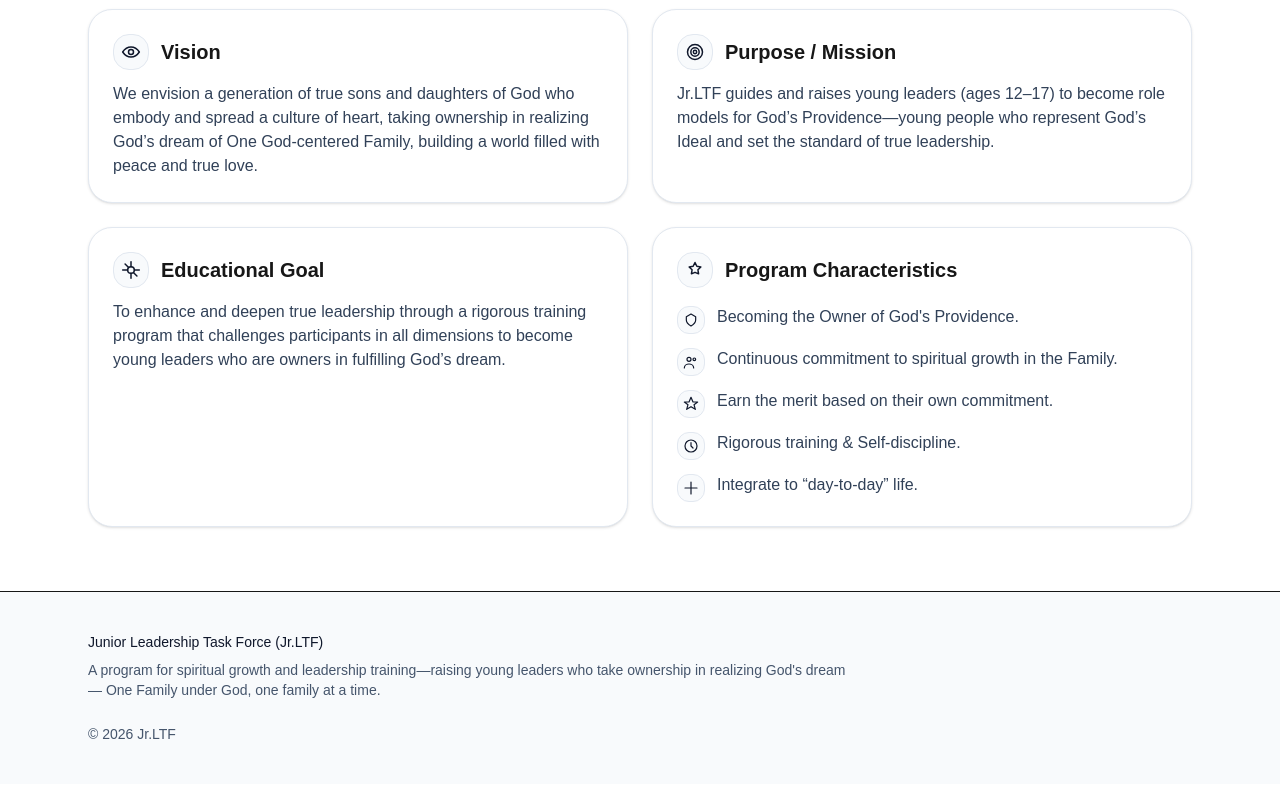
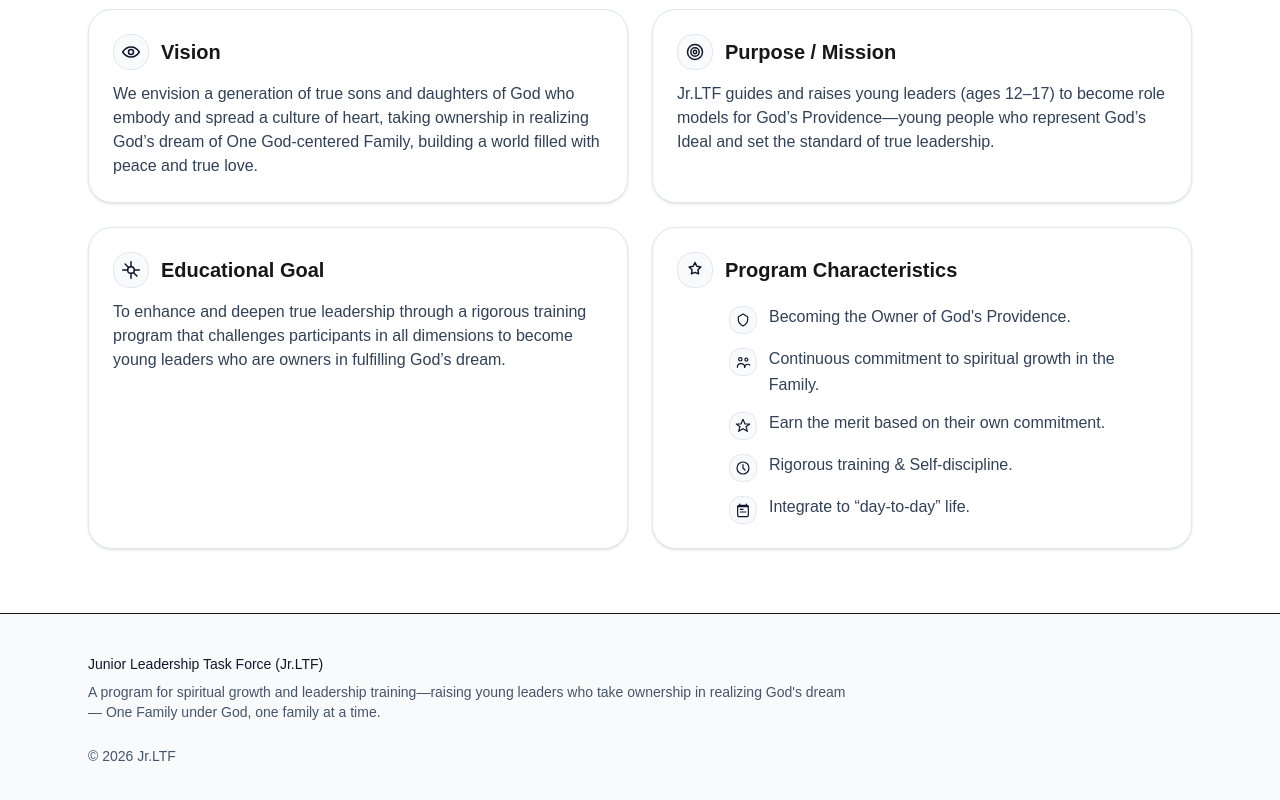
Before and after one commit to nyamkadorj/jrltf-site, a Next.js app: page / in a window 1280 px wide. Shown: the part 945-1745 px from the top of the page. Built offline with nearby package versions, Linux system fonts and the light colour scheme.

Commit message:
“Update”

```diff
--- a/src/app/page.tsx
+++ b/src/app/page.tsx
@@ -131,7 +131,8 @@ function IconOwner(props: React.SVGProps<SVGSVGElement>) {
   );
 }
 
-function IconFamily(props: React.SVGProps<SVGSVGElement>) {
+/** Parents icon (for Family growth bullet) */
+function IconParents(props: React.SVGProps<SVGSVGElement>) {
   return (
     <svg
       viewBox="0 0 24 24"
@@ -142,9 +143,12 @@ function IconFamily(props: React.SVGProps<SVGSVGElement>) {
       strokeLinejoin="round"
       {...props}
     >
-      <circle cx="9" cy="8" r="3" />
-      <circle cx="17" cy="8" r="2" />
-      <path d="M2 21c0-4 4-6 7-6s7 2 7 6" />
+      {/* left parent */}
+      <circle cx="8" cy="8" r="2.5" />
+      <path d="M3.5 20c0-3.2 2.4-5.7 5.5-5.7s5.5 2.5 5.5 5.7" />
+      {/* right parent */}
+      <circle cx="17" cy="8.5" r="2.2" />
+      <path d="M14.4 20c.2-2.6 1.9-4.6 4.6-4.6 1.3 0 2.4.4 3.2 1.2" />
     </svg>
   );
 }
@@ -182,7 +186,8 @@ function IconDiscipline(props: React.SVGProps<SVGSVGElement>) {
   );
 }
 
-function IconDaily(props: React.SVGProps<SVGSVGElement>) {
+/** Day-to-day life icon (calendar) */
+function IconCalendar(props: React.SVGProps<SVGSVGElement>) {
   return (
     <svg
       viewBox="0 0 24 24"
@@ -193,8 +198,12 @@ function IconDaily(props: React.SVGProps<SVGSVGElement>) {
       strokeLinejoin="round"
       {...props}
     >
-      <path d="M3 12h18" />
-      <path d="M12 3v18" />
+      <path d="M7 3v2" />
+      <path d="M17 3v2" />
+      <path d="M4 7h16" />
+      <path d="M6 5h12a2 2 0 0 1 2 2v13a2 2 0 0 1-2 2H6a2 2 0 0 1-2-2V7a2 2 0 0 1 2-2z" />
+      <path d="M8 11h4" />
+      <path d="M8 15h8" />
     </svg>
   );
 }
@@ -279,7 +288,7 @@ export default function HomePage() {
           </p>
         </motion.div>
 
-        {/* ✨ Refined divider with micro fade-in + slight scale */}
+        {/* divider unchanged */}
         <motion.div
           initial={{ opacity: 0, y: 6 }}
           whileInView={{ opacity: 1, y: 0 }}
@@ -327,11 +336,12 @@ export default function HomePage() {
               <h2 className="text-xl font-semibold">Program Characteristics</h2>
             </div>
 
-            <ul className="mt-4 space-y-3 text-slate-700">
+            {/* NOTE: increased left padding so bullet text aligns to title */}
+            <ul className="mt-4 space-y-3 pl-[52px] text-slate-700">
               <Bullet icon={<IconOwner className="h-4 w-4" />}>
                 Becoming the Owner of God's Providence.
               </Bullet>
-              <Bullet icon={<IconFamily className="h-4 w-4" />}>
+              <Bullet icon={<IconParents className="h-4 w-4" />}>
                 Continuous commitment to spiritual growth in the Family.
               </Bullet>
               <Bullet icon={<IconMerit className="h-4 w-4" />}>
@@ -340,7 +350,7 @@ export default function HomePage() {
               <Bullet icon={<IconDiscipline className="h-4 w-4" />}>
                 Rigorous training &amp; Self-discipline.
               </Bullet>
-              <Bullet icon={<IconDaily className="h-4 w-4" />}>
+              <Bullet icon={<IconCalendar className="h-4 w-4" />}>
                 Integrate to “day-to-day” life.
               </Bullet>
             </ul>
@@ -387,7 +397,7 @@ function Bullet({
   children: React.ReactNode;
 }) {
   return (
-    <li className="flex gap-3">
+    <li className="flex items-start gap-3">
       <span className="mt-0.5 grid h-7 w-7 place-items-center rounded-xl border border-slate-200 bg-slate-50 text-slate-900">
         {icon}
       </span>
```
